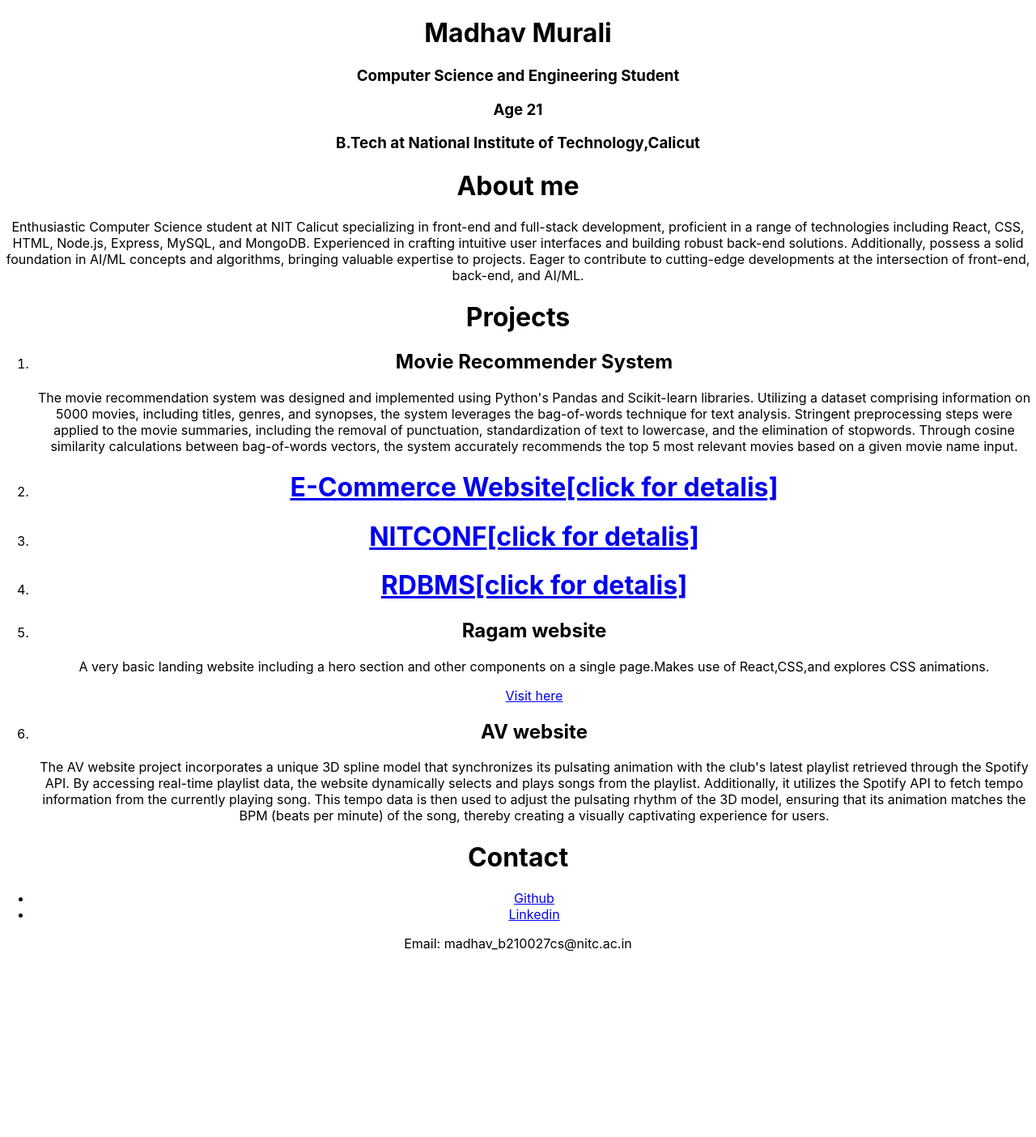
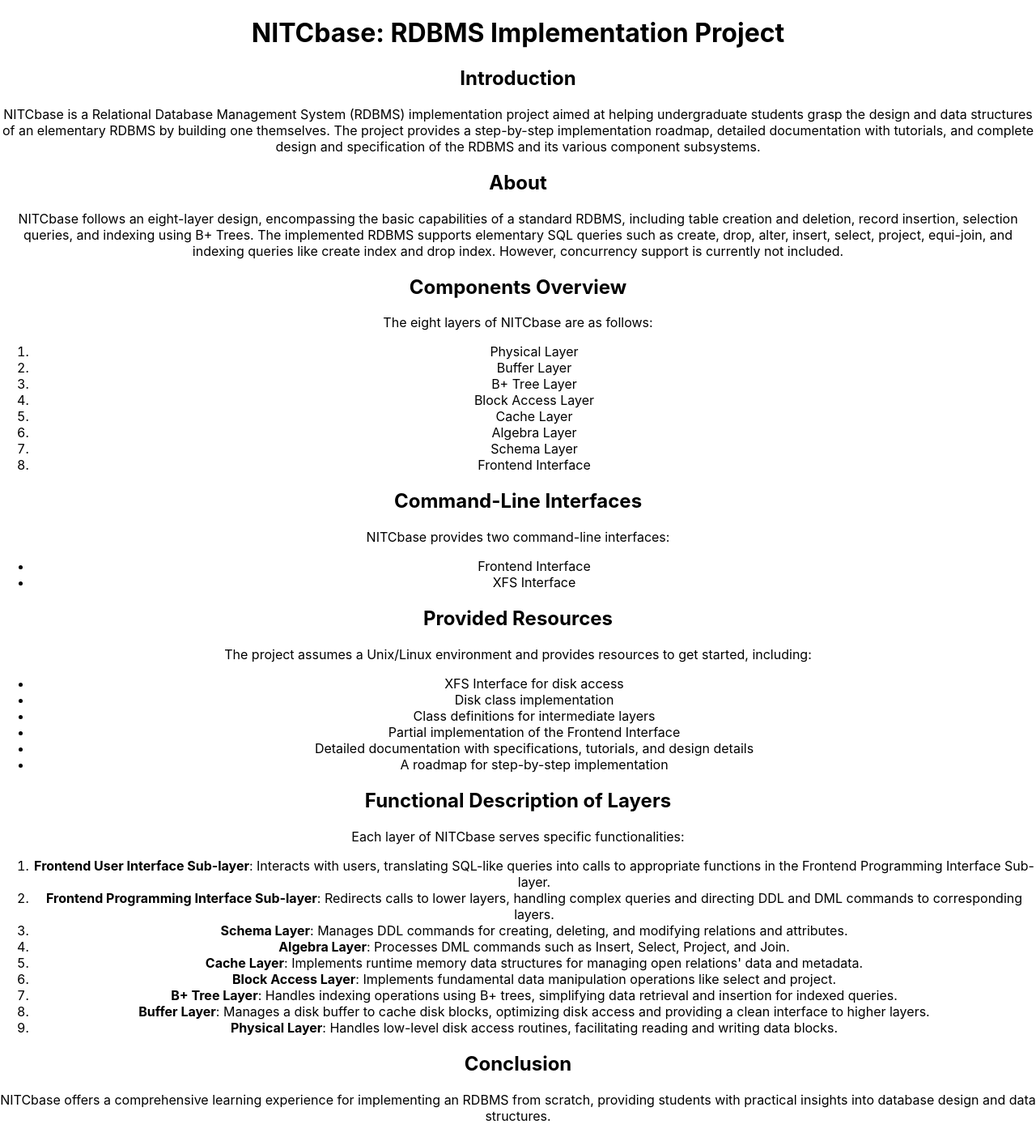
Before and after one commit to Madhav-Murali-NITC/github-portfolio, a React (Create React App) app: page /rdbms in a window 1280 px wide. Shown: the whole page at 81% size. Before the commit the page ends 1191 px from the top, so only its background shows below. Built offline with nearby package versions, Linux system fonts and the light colour scheme.

Commit message:
router changes

```diff
--- a/package.json
+++ b/package.json
@@ -15,8 +15,8 @@
   },
   "scripts": {
     "start": "react-scripts start",
-    "predeploy" : "npm run build",
-    "deploy" : "gh-pages -d build",
+    "predeploy": "npm run build",
+    "deploy": "gh-pages -d build",
     "build": "react-scripts build",
     "test": "react-scripts test",
     "eject": "react-scripts eject"
--- a/src/App.js
+++ b/src/App.js
@@ -1,16 +1,16 @@
 import logo from './logo.svg';
 import React from 'react';
-import {Route, Routes} from 'react-router-dom';
 import './App.css';
 import Landing from './pages/Landing';
 import ECommercePlatformDocumentation from './pages/projects/ECommercePlatformDocumentation';
 import NITCONF from './pages/projects/NITCONF';
 import RDBMS from './pages/projects/RDBMS';
+import {BrowserRouter as Router,Routes,Route} from 'react-router-dom';
 
 function App() {
   return (
     <div className="App">
-
+        <Router basename={process.env.PUBLIC_URL}>
         <Routes>
           <Route path="/" element={<Landing />} />
           <Route path="/ecommerce" element={<ECommercePlatformDocumentation />} />
@@ -18,6 +18,7 @@ function App() {
           <Route path="/rdbms" element={<RDBMS />} />
 
         </Routes>
+      </Router>
 
 
     </div>
--- a/src/pages/projects/RDBMS.jsx
+++ b/src/pages/projects/RDBMS.jsx
@@ -2,10 +2,64 @@ import React from 'react';
 
 const RDBMS = () => {
     return (
-        <div>
+        <div className="rdbms-project">
+      <h1>NITCbase: RDBMS Implementation Project</h1>
+      <h2>Introduction</h2>
+      <p>NITCbase is a Relational Database Management System (RDBMS) implementation project aimed at helping undergraduate students grasp the design and data structures of an elementary RDBMS by building one themselves. The project provides a step-by-step implementation roadmap, detailed documentation with tutorials, and complete design and specification of the RDBMS and its various component subsystems.</p>
 
-        </div>
-    );
+      <h2>About</h2>
+      <p>NITCbase follows an eight-layer design, encompassing the basic capabilities of a standard RDBMS, including table creation and deletion, record insertion, selection queries, and indexing using B+ Trees. The implemented RDBMS supports elementary SQL queries such as create, drop, alter, insert, select, project, equi-join, and indexing queries like create index and drop index. However, concurrency support is currently not included.</p>
+
+      <h2>Components Overview</h2>
+      <p>The eight layers of NITCbase are as follows:</p>
+      <ol>
+        <li>Physical Layer</li>
+        <li>Buffer Layer</li>
+        <li>B+ Tree Layer</li>
+        <li>Block Access Layer</li>
+        <li>Cache Layer</li>
+        <li>Algebra Layer</li>
+        <li>Schema Layer</li>
+        <li>Frontend Interface</li>
+      </ol>
+
+      <h2>Command-Line Interfaces</h2>
+      <p>NITCbase provides two command-line interfaces:</p>
+      <ul>
+        <li>Frontend Interface</li>
+        <li>XFS Interface</li>
+      </ul>
+
+      <h2>Provided Resources</h2>
+      <p>The project assumes a Unix/Linux environment and provides resources to get started, including:</p>
+      <ul>
+        <li>XFS Interface for disk access</li>
+        <li>Disk class implementation</li>
+        <li>Class definitions for intermediate layers</li>
+        <li>Partial implementation of the Frontend Interface</li>
+        <li>Detailed documentation with specifications, tutorials, and design details</li>
+        <li>A roadmap for step-by-step implementation</li>
+      </ul>
+
+      <h2>Functional Description of Layers</h2>
+      <p>Each layer of NITCbase serves specific functionalities:</p>
+      <ol>
+        <li><strong>Frontend User Interface Sub-layer</strong>: Interacts with users, translating SQL-like queries into calls to appropriate functions in the Frontend Programming Interface Sub-layer.</li>
+        <li><strong>Frontend Programming Interface Sub-layer</strong>: Redirects calls to lower layers, handling complex queries and directing DDL and DML commands to corresponding layers.</li>
+        <li><strong>Schema Layer</strong>: Manages DDL commands for creating, deleting, and modifying relations and attributes.</li>
+        <li><strong>Algebra Layer</strong>: Processes DML commands such as Insert, Select, Project, and Join.</li>
+        <li><strong>Cache Layer</strong>: Implements runtime memory data structures for managing open relations' data and metadata.</li>
+        <li><strong>Block Access Layer</strong>: Implements fundamental data manipulation operations like select and project.</li>
+        <li><strong>B+ Tree Layer</strong>: Handles indexing operations using B+ trees, simplifying data retrieval and insertion for indexed queries.</li>
+        <li><strong>Buffer Layer</strong>: Manages a disk buffer to cache disk blocks, optimizing disk access and providing a clean interface to higher layers.</li>
+        <li><strong>Physical Layer</strong>: Handles low-level disk access routines, facilitating reading and writing data blocks.</li>
+      </ol>
+
+      <h2>Conclusion</h2>
+      <p>NITCbase offers a comprehensive learning experience for implementing an RDBMS from scratch, providing students with practical insights into database design and data structures.</p>
+    </div>
+    )
+
 };
 
 export default RDBMS;
```
Also changed, not shown: 404.html (added, +40 -0 lines), src/index.js (+4 -3 lines).
